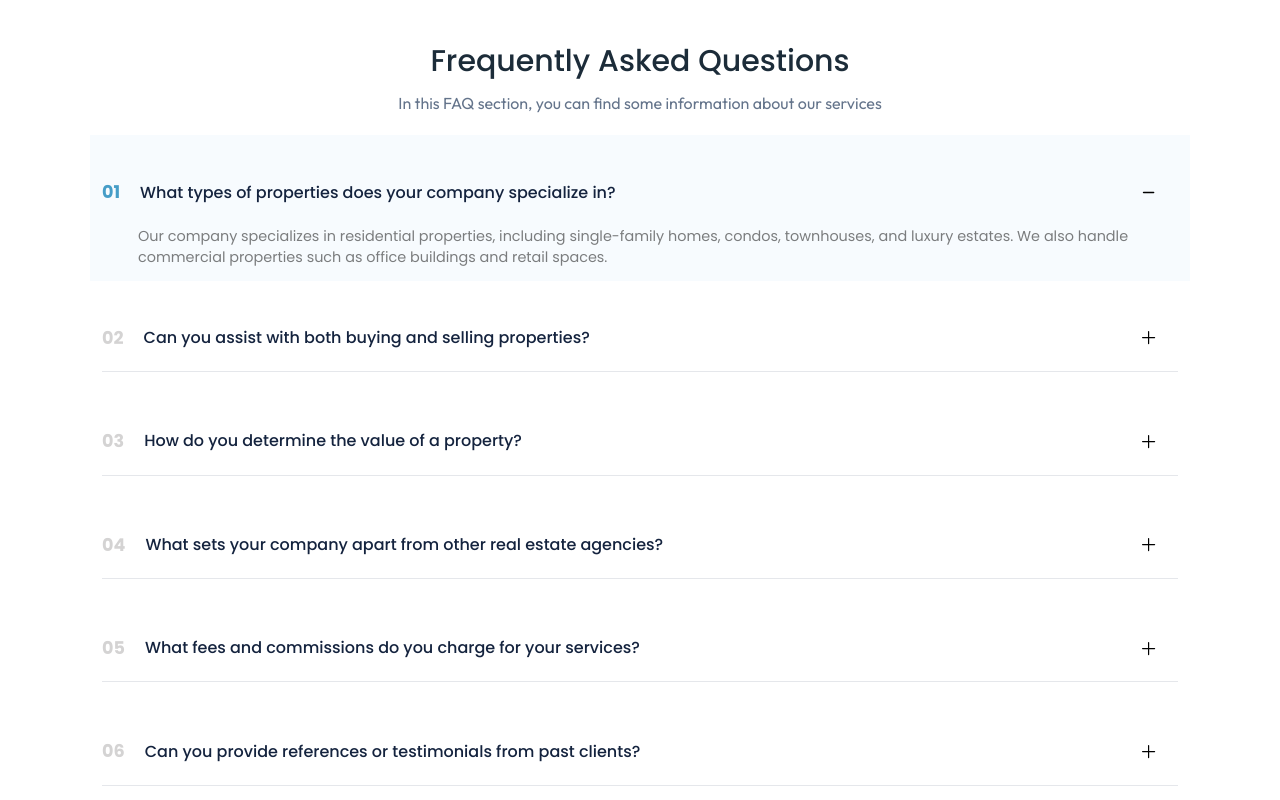
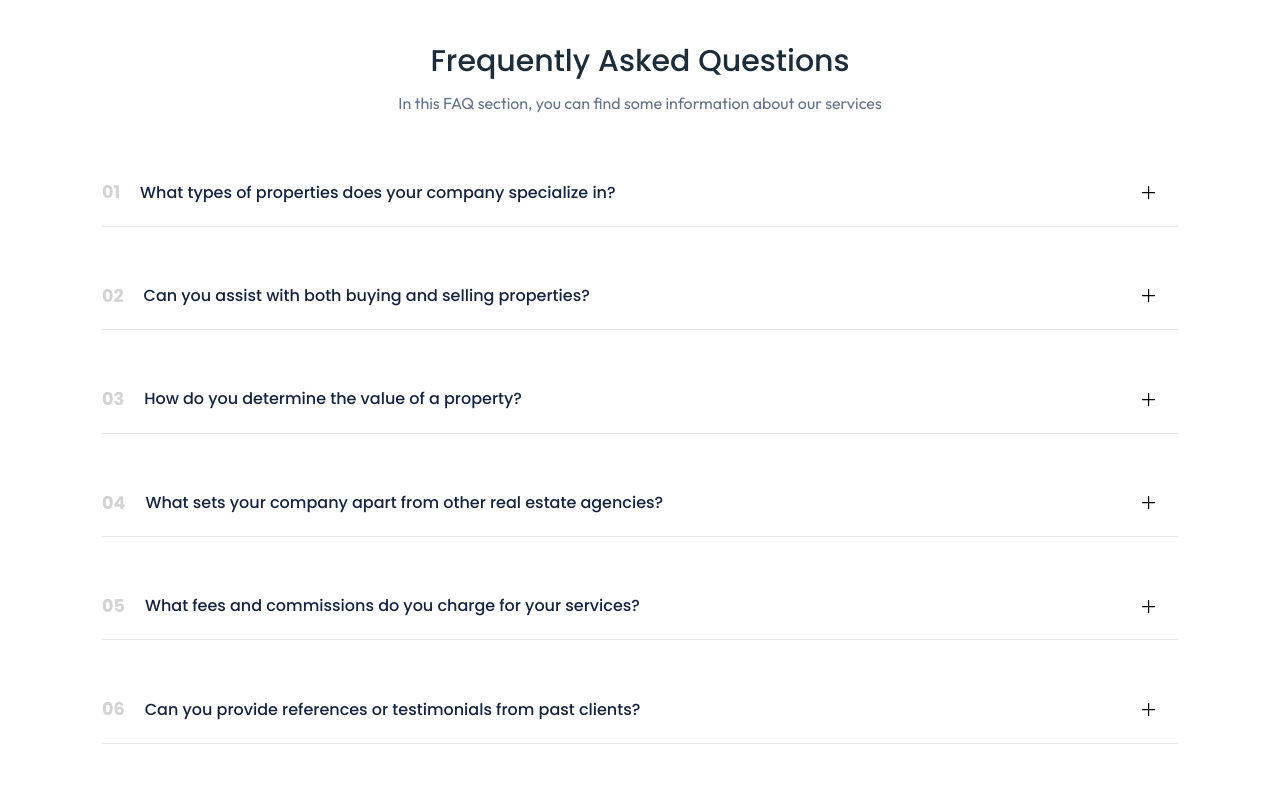
Before and after one commit to Codebee50/wills-homes, a React (Vite) app: page /home in a window 1280 px wide. Shown: the part 4948-5748 px from the top of the page. Built offline with nearby package versions, Linux system fonts and the light colour scheme.

Commit message:
updated innitially open faq

```diff
--- a/src/components/FAQItem.jsx
+++ b/src/components/FAQItem.jsx
@@ -1,4 +1,3 @@
-import { MdKeyboardArrowDown } from "react-icons/md";
 import { HiMiniMinus } from "react-icons/hi2";
 
 import { HiPlus } from "react-icons/hi2";
--- a/src/sections/FAQ.jsx
+++ b/src/sections/FAQ.jsx
@@ -5,7 +5,7 @@ import { useState } from "react";
 
 
 const FAQ = () => {
-  const [openFaq, setOpenFaq] = useState(1)
+  const [openFaq, setOpenFaq] = useState(0)
 
   const openFaqHandler = (index)=>{
     const computeindex = index===openFaq? 0: index
```
